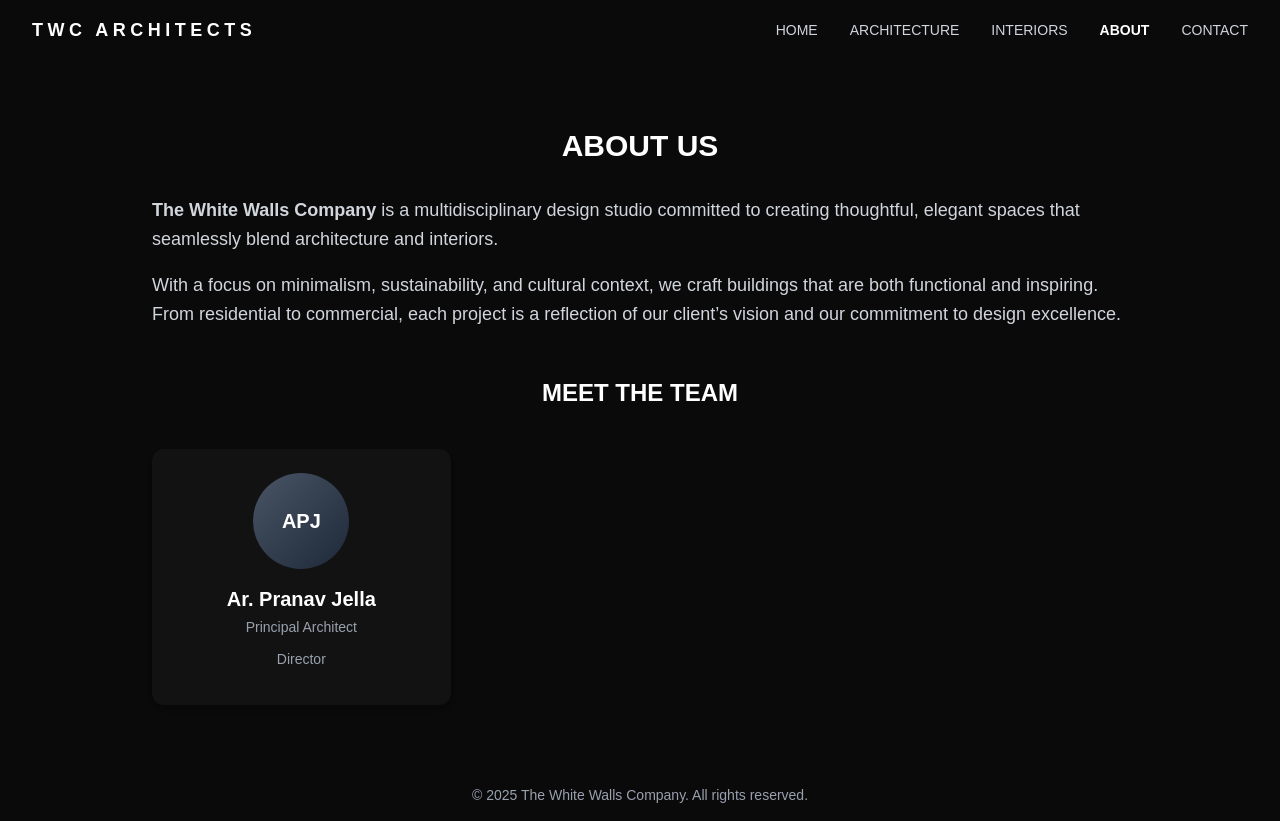
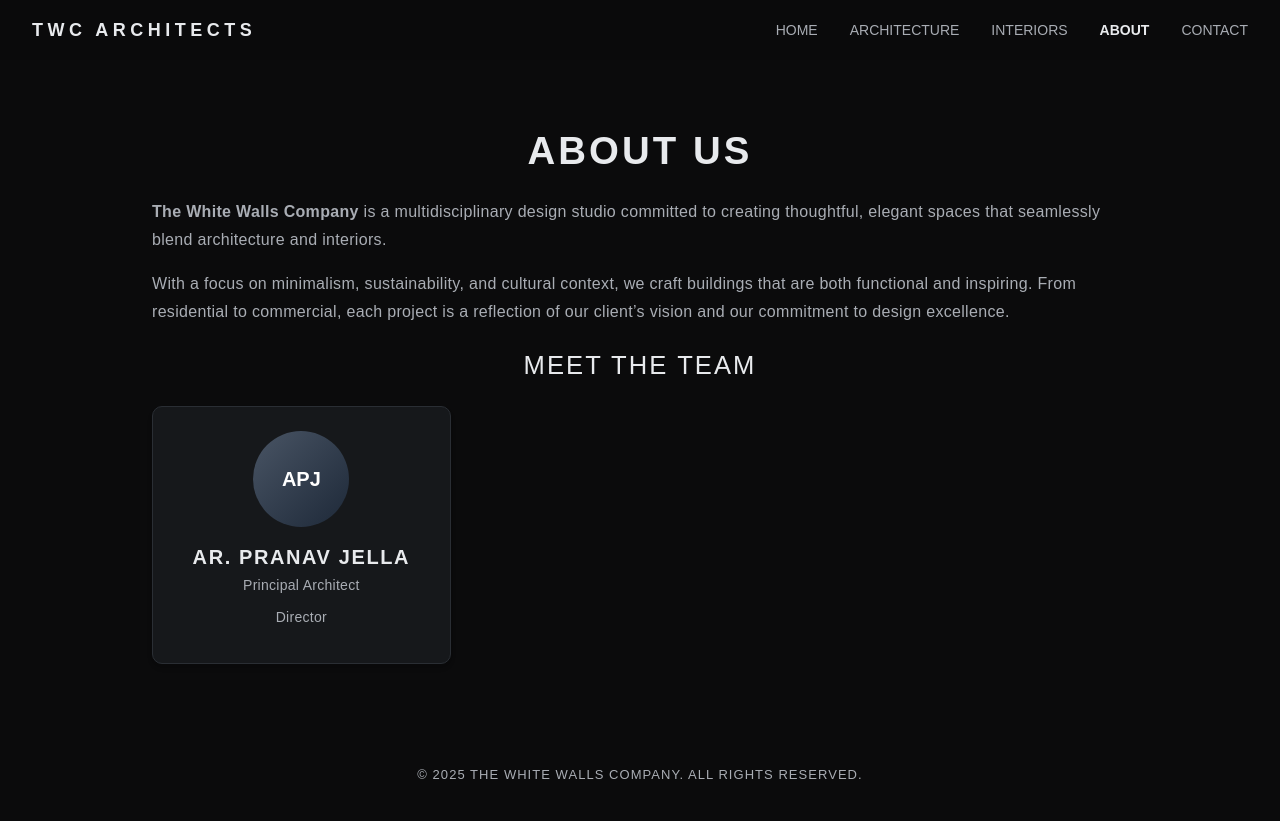
Before and after one commit to nikhil-reddy05/twc-architects-portfolio, a Next.js app: page /about in a window 1280 px wide. After the commit the page ends 800 px from the top, so only its background shows below. Built offline with nearby package versions, Linux system fonts and the light colour scheme; a web font is replaced by a local one.

Commit message:
Introduce global design tokens and typography/layout utilities

```diff
--- a/src/app/about/page.jsx
+++ b/src/app/about/page.jsx
@@ -17,13 +17,13 @@ export const metadata = {
 
 export default function AboutPage() {
   return (
-    <section className="pt-12 pb-8 px-6 max-w-5xl mx-auto text-white">
-      <h1 className="text-2xl sm:text-3xl font-bold mb-8 uppercase text-center">
+    <section className="page-section px-6 max-w-5xl mx-auto flow-rhythm">
+      <h1 className="type-h1 text-center">
         About Us
       </h1>
 
       {/* Firm Story */}
-      <div className="mb-12 space-y-4 text-base leading-relaxed text-gray-300 md:text-lg">
+      <div className="space-y-4 type-body text-muted">
         <p>
           <strong>The White Walls Company</strong> is a multidisciplinary design
           studio committed to creating thoughtful, elegant spaces that
@@ -38,7 +38,7 @@ export default function AboutPage() {
       </div>
 
       {/* Team */}
-      <h2 className="text-lg font-semibold mb-10 uppercase text-center md:text-2xl">
+      <h2 className="type-h2 text-center">
         Meet the Team
       </h2>
 
@@ -46,7 +46,7 @@ export default function AboutPage() {
         {team.map((member, index) => (
           <div
             key={index}
-            className="bg-[#121212] rounded-xl p-6 text-center shadow-md hover:shadow-xl transition duration-300"
+            className="surface-card p-6 text-center shadow-md hover:shadow-xl transition duration-[var(--motion-250)]"
           >
             {/* Profile image placeholder */}
             <div className="w-24 h-24 mx-auto mb-4 rounded-full bg-gradient-to-br from-gray-600 to-gray-800 flex items-center justify-center text-white text-xl font-bold">
@@ -57,18 +57,18 @@ export default function AboutPage() {
             </div>
 
             {/* Name & role */}
-            <h3 className="text-lg font-semibold text-white mb-1 md:text-xl">
+            <h3 className="text-lg font-semibold text-[color:var(--color-text)] mb-1 md:text-xl">
               {member.name}
             </h3>
-            <p className="text-gray-400 text-sm mb-3">{member.role}</p>
-                {member.role2 && (<p className="text-gray-400 text-sm mb-3">{member.role2}</p>)}
+            <p className="text-muted text-sm mb-3">{member.role}</p>
+                {member.role2 && (<p className="text-muted text-sm mb-3">{member.role2}</p>)}
             {/* Social */}
             {member.social && (
               <a
                 href={member.social}
                 target="_blank"
                 rel="noopener noreferrer"
-                className="text-sm text-blue-400 hover:underline"
+                className="text-sm link-accent hover:underline"
               >
                 View Profile
               </a>
--- a/src/app/architecture/page.jsx
+++ b/src/app/architecture/page.jsx
@@ -18,8 +18,8 @@ export const metadata = {
 
 export default async function ArchitecturePage() {
   return (
-    <section className="pt-12 pb-8">
-      <h2 className="text-2xl sm:text-3xl font-bold text-center mb-8 uppercase">
+    <section className="page-section flow-rhythm">
+      <h2 className="type-h1 text-center">
         Our Architecture
       </h2>
       <ProjectGallery projects={architectureProjects} basePath="architecture" />
--- a/src/app/globals.css
+++ b/src/app/globals.css
@@ -5,22 +5,63 @@
 @tailwind utilities;
 
 :root {
-  --background: #0a0a0a;
-  --foreground: #ededed;
+  /* Color tokens */
+  --color-bg: #0b0b0c;
+  --color-surface: #16181b;
+  --color-text: #e8eaed;
+  --color-text-muted: #a9adb4;
+  --color-border: #2a2e34;
+  --color-accent: #8ea3ba;
+  --color-accent-strong: #a9bdd4;
+
+  /* Spacing scale */
+  --space-4: 0.25rem;
+  --space-8: 0.5rem;
+  --space-12: 0.75rem;
+  --space-16: 1rem;
+  --space-24: 1.5rem;
+  --space-32: 2rem;
+  --space-48: 3rem;
+  --space-64: 4rem;
+
+  /* Radius scale */
+  --radius-sm: 0.375rem;
+  --radius-md: 0.625rem;
+
+  /* Motion tokens */
+  --motion-150: 150ms;
+  --motion-250: 250ms;
+  --ease-standard: cubic-bezier(0.2, 0, 0, 1);
+
+  /* Type scale */
+  --type-display-size: clamp(2.25rem, 4vw, 3.5rem);
+  --type-h1-size: clamp(1.75rem, 3vw, 2.5rem);
+  --type-h2-size: clamp(1.375rem, 2vw, 1.875rem);
+  --type-body-size: 1rem;
+  --type-caption-size: 0.8125rem;
+  --type-display-tracking: 0.12em;
+  --type-heading-tracking: 0.08em;
+  --type-body-tracking: 0.02em;
+  --type-caption-tracking: 0.08em;
+
+  /* Layout tokens */
+  --container-max: 80rem;
+  --rhythm: var(--space-24);
+
   --font-lexend-mega: "Lexend Mega", sans-serif;
 }
 
 @media (prefers-color-scheme: dark) {
   :root {
-    --background: #0a0a0a;
-    --foreground: #ededed;
+    --color-bg: #0b0b0c;
+    --color-text: #e8eaed;
   }
 }
 
 html,
 body {
-  background-color: var(--background);
-  color: var(--foreground);
+  background-color: var(--color-bg);
+  color: var(--color-text);
   font-family: var(--font-lexend-mega);
   margin: 0;
   padding: 0;
@@ -29,3 +70,143 @@ body {
 body {
   overflow-x: hidden;
 }
+
+@layer base {
+  h1,
+  .type-display {
+    font-size: var(--type-display-size);
+    font-weight: 600;
+    letter-spacing: var(--type-display-tracking);
+    text-transform: uppercase;
+    line-height: 1.15;
+  }
+
+  h2,
+  .type-h1 {
+    font-size: var(--type-h1-size);
+    font-weight: 600;
+    letter-spacing: var(--type-heading-tracking);
+    text-transform: uppercase;
+    line-height: 1.2;
+  }
+
+  h3,
+  .type-h2 {
+    font-size: var(--type-h2-size);
+    font-weight: 500;
+    letter-spacing: var(--type-heading-tracking);
+    text-transform: uppercase;
+    line-height: 1.25;
+  }
+
+  p,
+  li,
+  .type-body {
+    font-size: var(--type-body-size);
+    font-weight: 400;
+    letter-spacing: var(--type-body-tracking);
+    line-height: 1.75;
+  }
+
+  small,
+  .type-caption {
+    font-size: var(--type-caption-size);
+    font-weight: 500;
+    letter-spacing: var(--type-caption-tracking);
+    text-transform: uppercase;
+    color: var(--color-text-muted);
+  }
+}
+
+@layer components {
+  .app-container {
+    width: min(100% - 2 * var(--space-16), var(--container-max));
+    margin-inline: auto;
+  }
+
+  .page-section {
+    padding-block: var(--space-48) var(--space-32);
+  }
+
+  .surface-card {
+    background-color: var(--color-surface);
+    border: 1px solid var(--color-border);
+    border-radius: var(--radius-md);
+  }
+
+  .field-control {
+    width: 100%;
+    padding: var(--space-12) var(--space-16);
+    border: 1px solid var(--color-border);
+    border-radius: var(--radius-sm);
+    background-color: var(--color-surface);
+    color: var(--color-text);
+    transition: border-color var(--motion-150) var(--ease-standard),
+      background-color var(--motion-150) var(--ease-standard);
+  }
+
+  .field-control::placeholder {
+    color: var(--color-text-muted);
+  }
+
+  .field-control:focus {
+    outline: none;
+    border-color: var(--color-accent);
+  }
+
+  .btn-accent,
+  .btn-surface {
+    display: inline-flex;
+    align-items: center;
+    justify-content: center;
+    gap: var(--space-8);
+    padding: var(--space-12) var(--space-24);
+    border-radius: var(--radius-sm);
+    font-weight: 600;
+    transition: all var(--motion-150) var(--ease-standard);
+    cursor: pointer;
+  }
+
+  .btn-accent {
+    background-color: var(--color-accent);
+    color: #0b0b0c;
+  }
+
+  .btn-accent:hover {
+    background-color: var(--color-accent-strong);
+  }
+
+  .btn-surface {
+    background-color: var(--color-surface);
+    color: var(--color-text);
+    border: 1px solid var(--color-border);
+  }
+
+  .btn-surface:hover {
+    border-color: var(--color-accent);
+    color: var(--color-accent);
+  }
+}
+
+@layer utilities {
+  .flow-rhythm > * + * {
+    margin-top: var(--rhythm);
+  }
+
+  .text-muted {
+    color: var(--color-text-muted);
+  }
+
+  .text-accent {
+    color: var(--color-accent);
+  }
+
+  .link-accent {
+    color: var(--color-accent);
+    transition: color var(--motion-150) var(--ease-standard);
+  }
+
+  .link-accent:hover {
+    color: var(--color-accent-strong);
+  }
+}
--- a/src/app/interiors/page.jsx
+++ b/src/app/interiors/page.jsx
@@ -19,8 +19,8 @@ export const metadata = {
 
 export default function InteriorsPage() {
   return (
-    <section className="pt-12 pb-8">
-      <h2 className="text-2xl sm:text-3xl font-bold text-center mb-8 uppercase">
+    <section className="page-section flow-rhythm">
+      <h2 className="type-h1 text-center">
         Our Interiors
       </h2>
       <ProjectGallery projects={interiorProjects} basePath="interiors" />
--- a/src/app/layout.js
+++ b/src/app/layout.js
@@ -68,11 +68,11 @@ export default function RootLayout({ children }) {
           }}
         />
       </head>
-      <body className="font-sans antialiased bg-white min-h-screen flex flex-col">
+      <body className="font-sans antialiased min-h-screen flex flex-col">
         <Toaster position="top-center" />
         <Navbar />
         <main className="pt-12 pb-8 md:pt-20 flex-1">
-          <div className="max-w-7xl mx-auto px-4 sm:px-6 lg:px-8">
+          <div className="app-container">
             {children}
             <SpeedInsights />
             <Analytics />
--- a/src/components/Footer.jsx
+++ b/src/components/Footer.jsx
@@ -9,7 +9,7 @@ export default function Footer() {
 
   return (
     <footer
-      className={`bottom-0 w-full text-center py-4 ${bgClass} bg-[#0a0a0a] text-gray-400 text-sm`}
+      className={`bottom-0 w-full text-center py-4 ${bgClass} bg-[color:var(--color-bg)] text-muted type-caption`}
     >
       © {new Date().getFullYear()} The White Walls Company. All rights reserved.
     </footer>
--- a/src/components/Navbar.jsx
+++ b/src/components/Navbar.jsx
@@ -24,12 +24,12 @@ export default function Navbar() {
   const isHomePage = pathname === "/";
   const navBgClass = isHomePage
     ? "bg-transparent"
-    : "bg-[#0a0a0a]/90 backdrop-blur-sm";
+    : "bg-[color:var(--color-bg)]/90 backdrop-blur-sm";
 
   return (
     <>
       <nav
-        className={`fixed top-0 left-0 w-full z-50 px-4 sm:px-6 lg:px-8 py-4 flex items-center justify-between transition-colors duration-300 ${navBgClass} text-white`}
+        className={`fixed top-0 left-0 w-full z-50 px-4 sm:px-6 lg:px-8 py-4 flex items-center justify-between transition-colors duration-[var(--motion-250)] ${navBgClass} text-[color:var(--color-text)]`}
       >
         {/* Logo */}
         <Link
@@ -50,10 +50,10 @@ export default function Navbar() {
               <Link
                 key={link.href}
                 href={link.href}
-                className={`transition-colors duration-300 ${
+                className={`transition-colors duration-[var(--motion-250)] ${
                   isActive
-                    ? "text-white font-semibold"
-                    : "text-gray-300 hover:text-white"
+                    ? "text-[color:var(--color-text)] font-semibold"
+                    : "text-muted hover:text-[color:var(--color-text)]"
                 }`}
               >
                 {link.label}
@@ -64,7 +64,7 @@ export default function Navbar() {
 
         {/* Hamburger Button */}
         <button
-          className="lg:hidden text-white z-50"
+          className="lg:hidden text-[color:var(--color-text)] z-50"
           onClick={() => setIsOpen(!isOpen)}
           aria-label={isOpen ? "Close menu" : "Open menu"}
           aria-controls="mobile-menu"
@@ -77,7 +77,7 @@ export default function Navbar() {
       {/* Mobile Menu Overlay with Animation */}
       <div
         id="mobile-menu"
-        className={`fixed inset-0 z-40 lg:hidden transition-opacity duration-300 ease-in-out ${
+        className={`fixed inset-0 z-40 lg:hidden transition-opacity duration-[var(--motion-250)] ease-[var(--ease-standard)] ${
           isOpen ? "opacity-100" : "opacity-0 pointer-events-none"
         }`}
         onClick={() => setIsOpen(false)} // Close menu when clicking the overlay
@@ -86,12 +86,12 @@ export default function Navbar() {
 
         {/* Sliding Menu Panel */}
         <div
-          className={`absolute top-0 right-0 h-full w-4/5 max-w-sm bg-[#0a0a0a] shadow-lg transform transition-transform duration-300 ease-in-out ${
+          className={`absolute top-0 right-0 h-full w-4/5 max-w-sm bg-[color:var(--color-bg)] border-l border-[color:var(--color-border)] shadow-lg transform transition-transform duration-[var(--motion-250)] ease-[var(--ease-standard)] ${
             isOpen ? "translate-x-0" : "translate-x-full"
           }`}
           onClick={(e) => e.stopPropagation()} // Prevent clicks inside the menu from closing it
         >
-          <div className="flex flex-col items-center justify-center h-full space-y-8 text-xl uppercase text-white">
+          <div className="flex flex-col items-center justify-center h-full space-y-8 text-xl uppercase text-[color:var(--color-text)]">
             {navLinks.map((link) => {
               const isActive = pathname === link.href;
               return (
```
Also changed, not shown: src/app/architecture/[slug]/page.jsx (+5 -5 lines), src/app/contact/page.jsx (+9 -9 lines), src/app/interiors/[slug]/page.jsx (+5 -5 lines), src/components/ProjectGallery.jsx (+9 -4 lines), src/components/Quote.jsx (+11 -11 lines), 1 other file (tests, documents, lock files or other folders).
